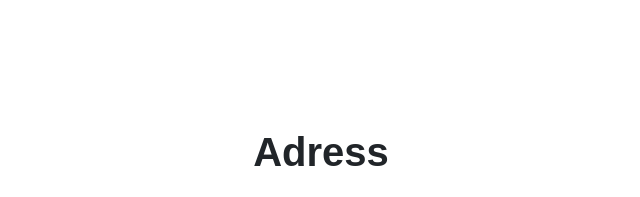
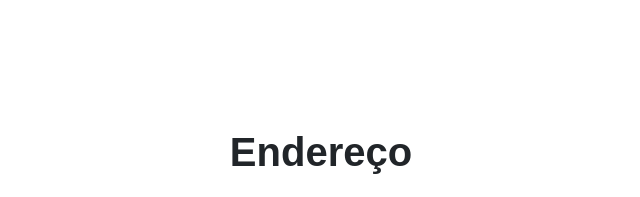
Before and after one commit to julianafer/Find-Address, a plain HTML site: page index.html in a window 1280 px wide. Shown: the top 197 px of the page, without its empty margins (319-959 px from the left). Drawn offline with nearby package versions, Linux system fonts and the light colour scheme; a web font is replaced by a local one.

Commit message:
endereço

```diff
--- a/index.html
+++ b/index.html
@@ -4,7 +4,7 @@
 <head>
     <meta charset="UTF-8">
     <meta name="viewport" content="width=device-width, initial-scale=1.0">
-    <title>Adress</title>
+    <title>Endereço</title>
     <link rel="stylesheet" href="style.css">
     <link href="https://cdn.jsdelivr.net/npm/bootstrap@5.2.2/dist/css/bootstrap.min.css" rel="stylesheet"
         integrity="sha384-Zenh87qX5JnK2Jl0vWa8Ck2rdkQ2Bzep5IDxbcnCeuOxjzrPF/et3URy9Bv1WTRi" crossorigin="anonymous">
@@ -12,7 +12,7 @@
 
 <body>
     <div class="div-principal">
-        <h1 class="text-center mb-4 fw-bold">Adress</h1>
+        <h1 class="text-center mb-4 fw-bold">Endereço</h1>
         <div class="form-floating mb-3">
             <input type="text" class="form-control" name="cep" id="cep" placeholder="Cep" onchange="searchCep()">
             <label for="cep">CEP</label>
```
